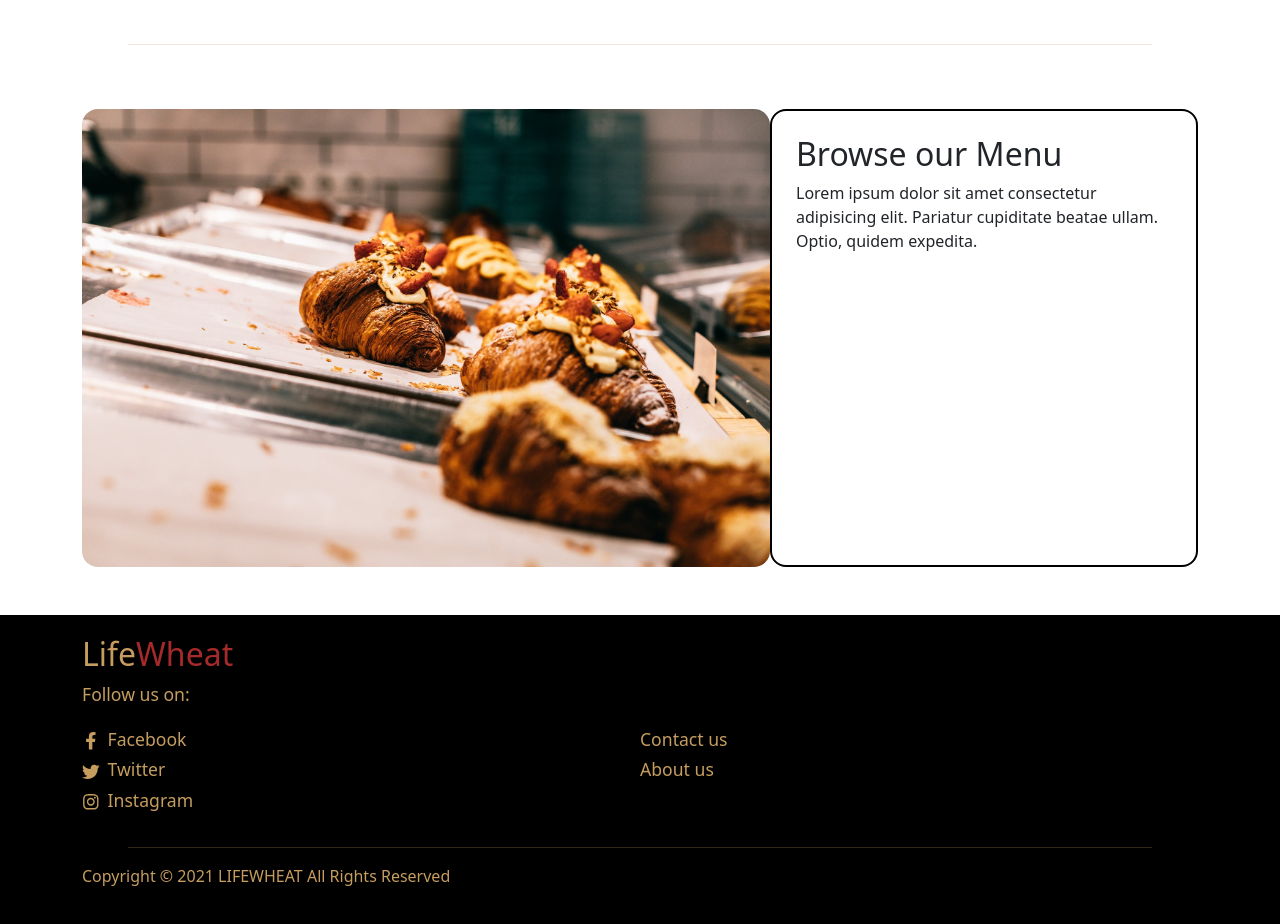
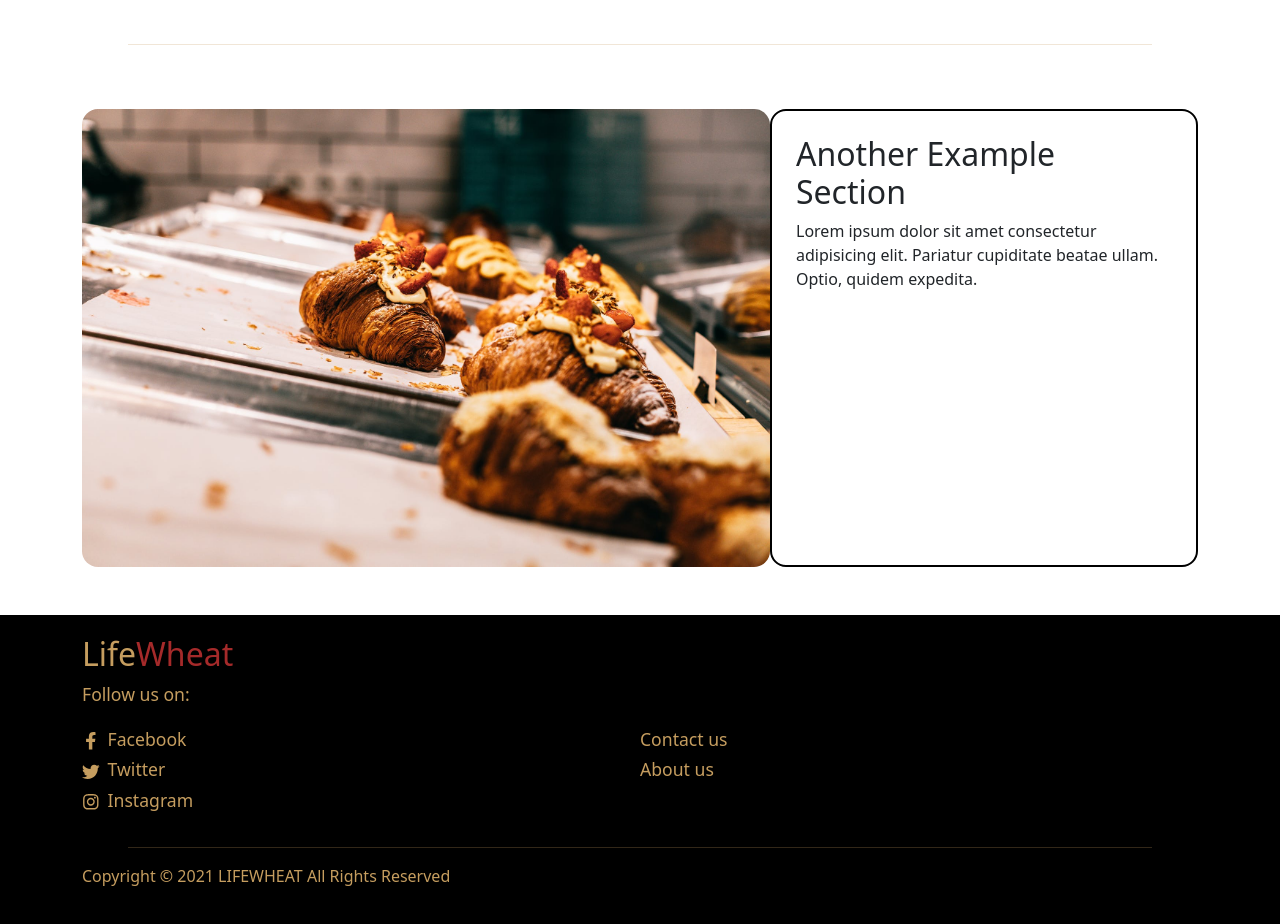
Before and after one commit to GeorgeLogger/productsweb, a React (Create React App) app in the folder client/: page / in a window 1280 px wide. Shown: the part 1300-2224 px from the top of the page. Built offline with nearby package versions, Linux system fonts and the light colour scheme; no server answers.

Commit message:
Added another prop to Section

```diff
--- a/client/src/components/Home.js
+++ b/client/src/components/Home.js
@@ -10,7 +10,7 @@ const Home = () => {
       <Divider />
       <Section section="section1" />
       <Divider />
-      <Section section="section2" />
+      <Section section="section2" title="Another Example Section" />
       <ToTopButton />
     </>
   );
--- a/client/src/components/homepage/Section.js
+++ b/client/src/components/homepage/Section.js
@@ -3,7 +3,7 @@ import PropTypes from "prop-types";
 import "./Section.css";
 import { Link } from "react-router-dom";
 
-const Section = ({ section }) => {
+const Section = ({ section, title }) => {
   return (
     <section id={section} className="home-section">
       <Container className="section-file">
@@ -11,7 +11,7 @@ const Section = ({ section }) => {
         <div className="caption">
           <Link to="./Products" className="card-link">
             <div style={{ height: "100%" }}>
-              <h2>Browse our Menu</h2>
+              <h2>{title}</h2>
               <p>
                 Lorem ipsum dolor sit amet consectetur adipisicing elit.
                 Pariatur cupiditate beatae ullam. Optio, quidem expedita.
@@ -24,7 +24,12 @@ const Section = ({ section }) => {
   );
 };
 
+Section.defaultProps = {
+  title: "Browse our Menu",
+};
+
 Section.propTypes = {
+  title: PropTypes.string,
   section: PropTypes.string.isRequired,
 };
 
```
